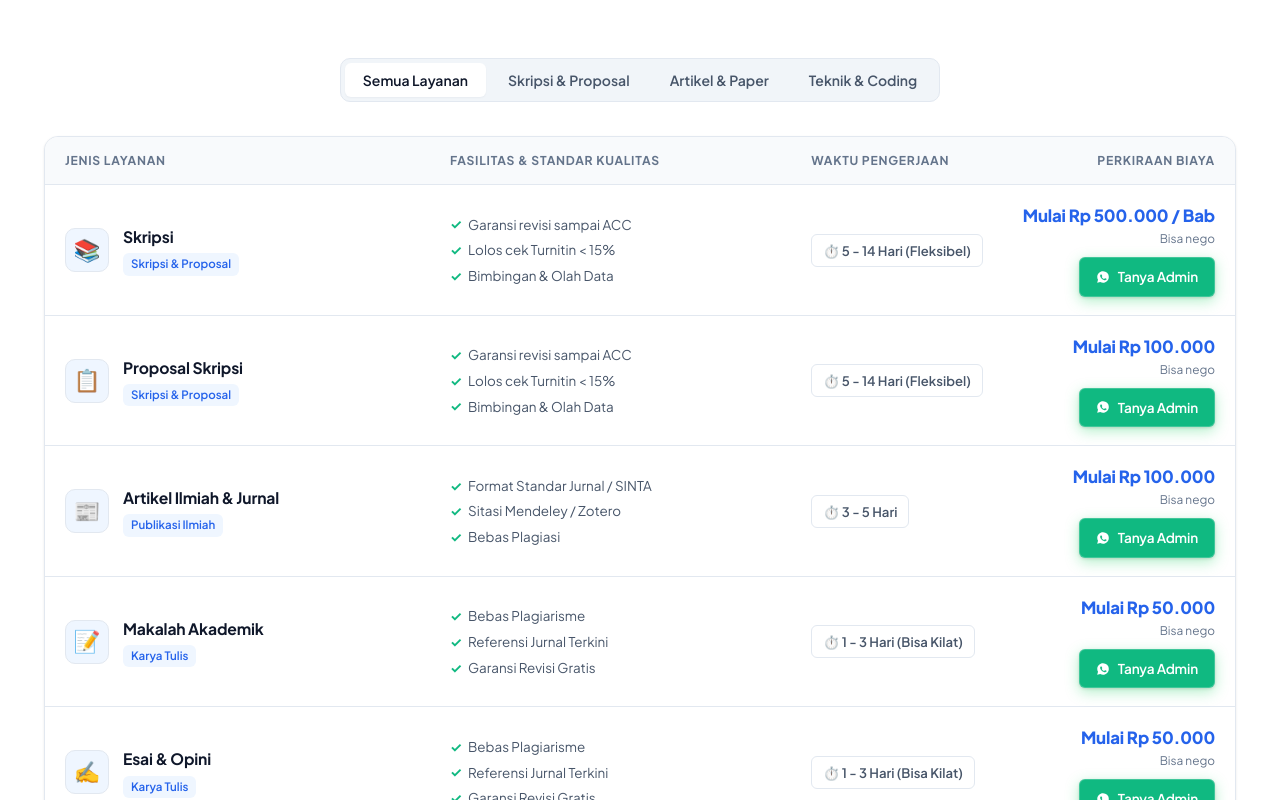
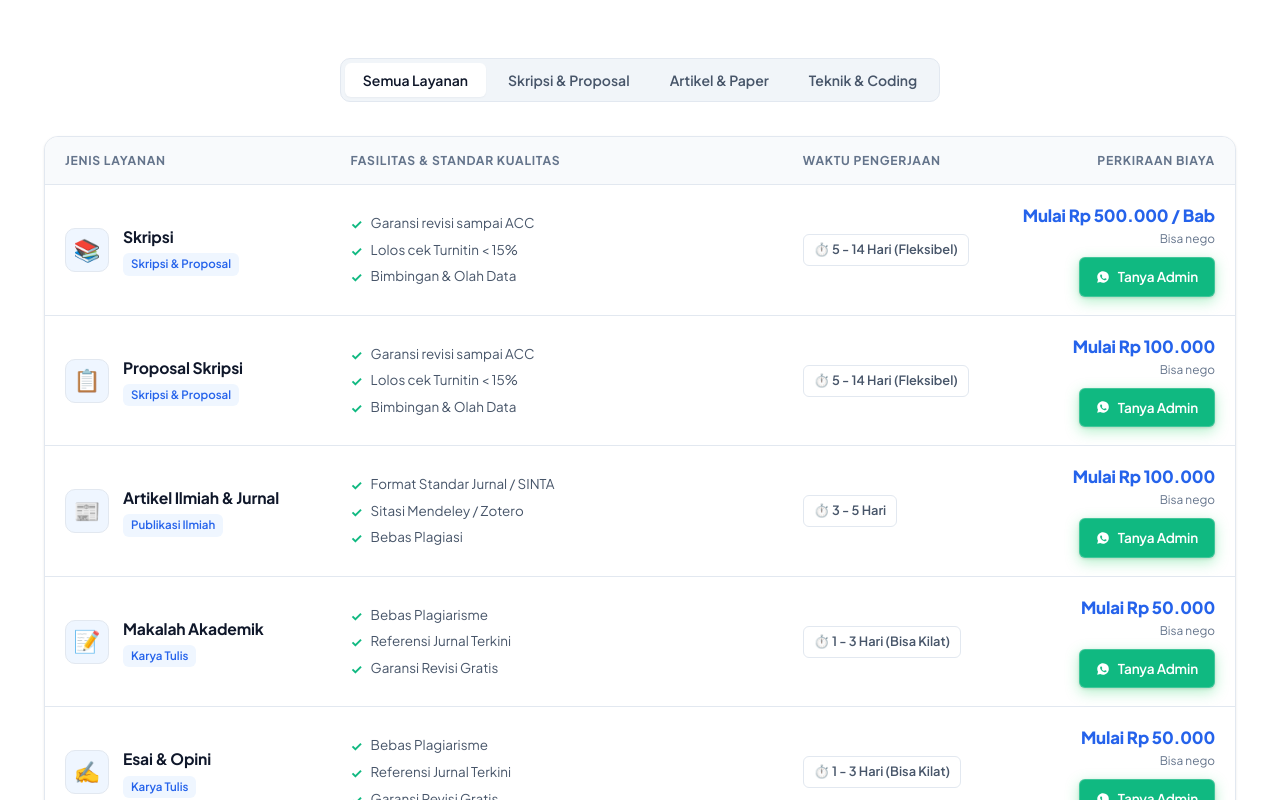
Before and after one commit to rafiifha/bryz, a Next.js app: page / in a window 1280 px wide. Shown: the part 1100-1900 px from the top of the page. Built offline with nearby package versions, Linux system fonts and the light colour scheme.

Commit message:
perbaikan tampilan

```diff
--- /dev/null
+++ b/data/config.json
@@ -0,0 +1,38 @@
+{
+  "whatsappNumber": "6285861950414",
+  "heroEyebrow": "Bimbingan & Bantu Tugas Akademik Terpercaya",
+  "heroTitle": "Bantu Tugas Sekolah, Kuliah & Riset Akademik Sampai Tuntas",
+  "heroDescription": "Pusing mikirin tugas sekolah, tugas kuliah, makalah, skripsi, atau olah data yang mepet deadline? Tim Bryz Academic siap bantu dari awal sampai tuntas. Dikerjakan oleh fresh graduate PTN top 3, rapi, bebas plagiasi (Turnitin aman), dan bergaransi revisi.",
+  "totalClients": "100+",
+  "totalProjects": "100+",
+  "satisfaction": "100%",
+  "qrisImageUrl": null,
+  "logoImageUrl": null,
+  "skripsiFeatures": [
+    "Bisa ngerjain Bab 1 sampai 5 lengkap, disesuaikan panduan kampusmu",
+    "Bantu olah data (SPSS, Excel, SEM, dll.) plus penjelasannya",
+    "Sudah termasuk cek Turnitin aman dan gratis revisi sampai ACC"
+  ],
+  "faqs": [
+    {
+      "q": "Apakah kerahasiaan identitas dan data saya dijamin aman?",
+      "a": "100% Terjamin Rahasia. Kami tidak pernah membagikan nama, instansi, maupun file tugas Anda ke pihak mana pun. Privasi Anda aman bersama kami."
+    },
+    {
+      "q": "Bagaimana jika ada catatan revisi?",
+      "a": "Santai, ada garansi revisi gratis tanpa biaya tambahan sampai tugas atau naskah Anda disetujui, sesuai kesepakatan topik dan panduan awal."
+    },
+    {
+      "q": "Apakah tugas dicek dengan Turnitin resmi?",
+      "a": "Ya, seluruh karya tulis dan naskah akademik dicek langsung menggunakan Turnitin resmi no-repository (bebas plagiasi dan tidak tersimpan di database publik)."
+    },
+    {
+      "q": "Berapa lama estimasi pengerjaannya?",
+      "a": "Bisa disesuaikan dengan kebutuhan Anda. Butuh pengerjaan kilat (24 - 48 jam) untuk tugas mendesak? Kami siap bantu, atau bisa pengerjaan terjadwal bertahap."
+    },
+    {
+      "q": "Bagaimana sistem pembayarannya?",
+      "a": "Sangat fleksibel dan aman: Bisa DP mulai 30% - 50% untuk mulai pengerjaan. Pelunasan dilakukan setelah tugas selesai dan Anda cek hasilnya."
+    }
+  ]
+}
--- /dev/null
+++ b/data/services.json
@@ -0,0 +1,130 @@
+[
+  {
+    "id": "1",
+    "name": "Skripsi",
+    "category": "Skripsi & Proposal",
+    "description": "Garansi revisi sampai ACC, lolos cek Turnitin < 15%, serta bimbingan materi & olah data lengkap.",
+    "features": [
+      "Garansi revisi sampai ACC",
+      "Lolos cek Turnitin < 15%",
+      "Bimbingan & Olah Data"
+    ],
+    "estimatedTime": "5 - 14 Hari (Fleksibel)",
+    "price": "Mulai Rp 500.000 / Bab",
+    "icon": "📚",
+    "imageUrl": null,
+    "order": 1
+  },
+  {
+    "id": "2",
+    "name": "Proposal Skripsi",
+    "category": "Skripsi & Proposal",
+    "description": "Garansi revisi sampai ACC, lolos cek Turnitin < 15%, serta bimbingan materi & olah data lengkap.",
+    "features": [
+      "Garansi revisi sampai ACC",
+      "Lolos cek Turnitin < 15%",
+      "Bimbingan & Olah Data"
+    ],
+    "estimatedTime": "5 - 14 Hari (Fleksibel)",
+    "price": "Mulai Rp 100.000",
+    "icon": "📋",
+    "imageUrl": null,
+    "order": 2
+  },
+  {
+    "id": "3",
+    "name": "Artikel Ilmiah & Jurnal",
+    "category": "Publikasi Ilmiah",
+    "description": "Format standar Jurnal / SINTA, sitasi Mendeley / Zotero rapi, dan bebas plagiasi.",
+    "features": [
+      "Format Standar Jurnal / SINTA",
+      "Sitasi Mendeley / Zotero",
+      "Bebas Plagiasi"
+    ],
+    "estimatedTime": "3 - 5 Hari",
+    "price": "Mulai Rp 100.000",
+    "icon": "📰",
+    "imageUrl": null,
+    "order": 3
+  },
+  {
+    "id": "4",
+    "name": "Makalah Akademik",
+    "category": "Karya Tulis",
+    "description": "Bebas plagiarisme, referensi buku & jurnal terkini, serta garansi revisi gratis.",
+    "features": [
+      "Bebas Plagiarisme",
+      "Referensi Jurnal Terkini",
+      "Garansi Revisi Gratis"
+    ],
+    "estimatedTime": "1 - 3 Hari (Bisa Kilat)",
+    "price": "Mulai Rp 50.000",
+    "icon": "📝",
+    "imageUrl": null,
+    "order": 4
+  },
+  {
+    "id": "5",
+    "name": "Esai & Opini",
+    "category": "Karya Tulis",
+    "description": "Bebas plagiarisme, referensi jurnal terkini, dan garansi revisi gratis.",
+    "features": [
+      "Bebas Plagiarisme",
+      "Referensi Jurnal Terkini",
+      "Garansi Revisi Gratis"
+    ],
+    "estimatedTime": "1 - 3 Hari (Bisa Kilat)",
+    "price": "Mulai Rp 50.000",
+    "icon": "✍️",
+    "imageUrl": null,
+    "order": 5
+  },
+  {
+    "id": "6",
+    "name": "Paper & Review Jurnal",
+    "category": "Publikasi Ilmiah",
+    "description": "Format standar Jurnal / SINTA, sitasi Mendeley / Zotero rapi, dan bebas plagiasi.",
+    "features": [
+      "Format Standar Jurnal / SINTA",
+      "Sitasi Mendeley / Zotero",
+      "Bebas Plagiasi"
+    ],
+    "estimatedTime": "3 - 5 Hari",
+    "price": "Mulai Rp 50.000",
+    "icon": "🔬",
+    "imageUrl": null,
+    "order": 6
+  },
+  {
+    "id": "7",
+    "name": "Tugas Teknik (Engineering)",
+    "category": "Tugas Teknik",
+    "description": "Kode/perhitungan terverifikasi, lengkap source code & dokumentasi, serta testing dan konsultasi.",
+    "features": [
+      "Kode/Perhitungan Terverifikasi",
+      "Source code & Dokumentasi",
+      "Testing & Konsultasi"
+    ],
+    "estimatedTime": "2 - 5 Hari / Kilat",
+    "price": "Mulai Rp 100.000",
+    "icon": "⚙️",
+    "imageUrl": null,
+    "order": 7
+  },
+  {
+    "id": "8",
+    "name": "Policy Brief",
+    "category": "Karya Tulis",
+    "description": "Format padat & to-the-point, rangkuman analisis isu, serta rekomendasi solusi praktis.",
+    "features": [
+      "Format Padat & To-The-Point",
+      "Rangkuman Analisis Isu",
+      "Rekomendasi Solusi Praktis"
+    ],
+    "estimatedTime": "1 - 2 Hari / Kilat",
+    "price": "Mulai Rp 15.000",
+    "icon": "📑",
+    "imageUrl": null,
+    "order": 8
+  }
+]
--- /dev/null
+++ b/data/testimonials.json
@@ -0,0 +1,16 @@
+[
+  {
+    "id": "1",
+    "name": "Skripsi Bab 1-5 & Olah Data (ACC Sidang)",
+    "imageUrl": "/uploads/1793371889528-17jpd6.jpeg",
+    "rating": 5,
+    "order": 1
+  },
+  {
+    "id": "2",
+    "name": "Proposal Skripsi & Metodologi (Lolos Seminar)",
+    "imageUrl": "/uploads/1793372785946-kpovb6.jpeg",
+    "rating": 5,
+    "order": 2
+  }
+]
--- a/src/app/globals.css
+++ b/src/app/globals.css
@@ -976,6 +976,7 @@ p {
   width: 100%;
   border-collapse: collapse;
   text-align: left;
+  table-layout: fixed;
 }
 
 .clean-table th {
@@ -987,6 +988,7 @@ p {
   letter-spacing: 0.06em;
   padding: 14px 20px;
   border-bottom: 1px solid var(--table-border);
+  overflow-wrap: break-word;
 }
 
 .clean-table td {
@@ -994,6 +996,8 @@ p {
   border-bottom: 1px solid var(--table-border);
   vertical-align: middle;
   font-size: 0.92rem;
+  overflow-wrap: break-word;
+  word-break: normal;
 }
 
 .clean-table tr:last-child td {
@@ -1038,16 +1042,19 @@ p {
 
 .time-badge {
   display: inline-flex;
-  align-items: center;
-  gap: 5px;
-  font-size: 0.82rem;
+  align-items: flex-start;
+  gap: 6px;
+  font-size: 0.8rem;
   font-weight: 600;
   color: var(--text-secondary);
   background: var(--bg-secondary);
-  padding: 5px 11px;
+  padding: 6px 10px;
   border-radius: var(--radius-sm);
   border: 1px solid var(--border-color);
-  white-space: nowrap;
+  line-height: 1.4;
+  white-space: normal;
+  word-break: break-word;
+  max-width: 100%;
 }
 
 .table-price {
@@ -1068,21 +1075,25 @@ p {
 .feature-list {
   display: flex;
   flex-direction: column;
-  gap: 4px;
+  gap: 6px;
 }
 
 .feature-item {
-  display: inline-flex;
-  align-items: center;
-  gap: 6px;
+  display: flex;
+  align-items: flex-start;
+  gap: 8px;
   font-size: 0.84rem;
   color: var(--text-secondary);
+  line-height: 1.45;
+  word-break: normal;
 }
 
 .feature-check {
   color: var(--success);
   font-size: 0.85rem;
   font-weight: bold;
+  flex-shrink: 0;
+  margin-top: 1px;
 }
 
 /* Pricelist Mobile Cards */
@@ -1782,6 +1793,7 @@ p {
   border: 1px solid var(--border-color);
   border-radius: var(--radius-md);
   overflow: hidden;
+  table-layout: fixed;
 }
 
 .admin-table th {
@@ -1793,6 +1805,7 @@ p {
   letter-spacing: 0.05em;
   color: var(--text-muted);
   border-bottom: 1px solid var(--border-color);
+  overflow-wrap: break-word;
 }
 
 .admin-table td {
@@ -1800,6 +1813,8 @@ p {
   border-bottom: 1px solid var(--table-border);
   color: var(--text-secondary);
   font-size: 0.9rem;
+  overflow-wrap: break-word;
+  word-break: normal;
 }
 
 .admin-table tr:last-child td {
--- a/src/components/LandingPage.tsx
+++ b/src/components/LandingPage.tsx
@@ -481,13 +481,14 @@ export default function LandingPage({
 
           {/* Desktop Clean Table View */}
           <div className="table-card pricelist-desktop-view">
+            <div className="table-responsive">
               <table className="clean-table">
                 <thead>
                   <tr>
-                  <th style={{ width: '34%' }}>Jenis Layanan</th>
-                  <th style={{ width: '32%' }}>Fasilitas &amp; Standar Kualitas</th>
-                  <th style={{ width: '16%' }}>Waktu Pengerjaan</th>
-                  <th style={{ width: '18%', textAlign: 'right' }}>Perkiraan Biaya</th>
+                    <th style={{ width: '24%' }}>Jenis Layanan</th>
+                    <th style={{ width: '38%' }}>Fasilitas &amp; Standar Kualitas</th>
+                    <th style={{ width: '18%' }}>Waktu Pengerjaan</th>
+                    <th style={{ width: '20%', textAlign: 'right' }}>Perkiraan Biaya</th>
                   </tr>
                 </thead>
                 <tbody>
@@ -543,6 +544,7 @@ export default function LandingPage({
                   })}
                 </tbody>
               </table>
+            </div>
           </div>
 
           {/* Mobile Clean Cards View */}
```
Also changed, not shown: 1 other file (tests, documents, lock files or other folders). Lines whose indentation alone changed are shown as unchanged.
